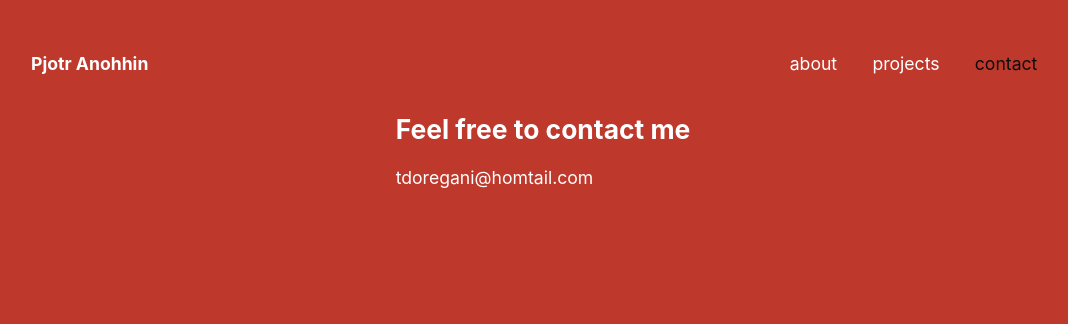
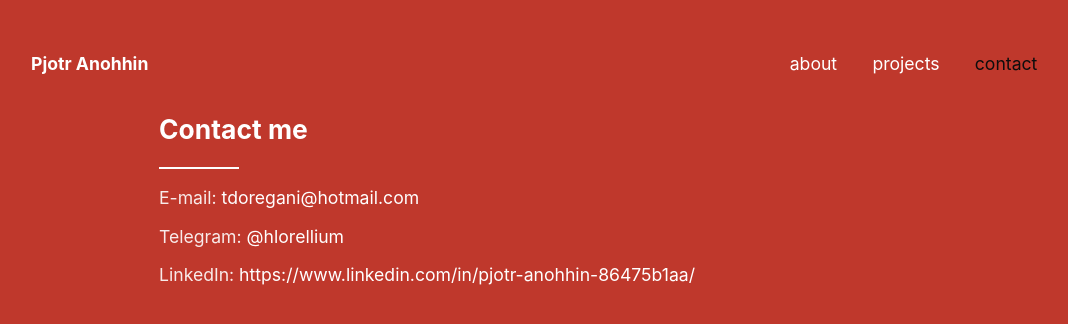
Before and after one commit to hlorellium/portfolio, a Next.js app: page /contact in a window 1280 px wide. Shown: the top 324 px of the page, without its empty margins (97-1165 px from the left). Built offline with nearby package versions, Linux system fonts and the light colour scheme.

Commit message:
minor style change

```diff
--- a/pages/contact.js
+++ b/pages/contact.js
@@ -1,10 +1,50 @@
 import React from 'react';
+import { css } from '@emotion/react';
 
 const Contact = () => {
     return (
-        <div>
-            <h2>Feel free to contact me</h2>
-            <a href="mailto: tdoregani@homtail.com">tdoregani@homtail.com</a>
+        <div
+            css={css`
+                width: 60vw;
+                .divider {
+                    width: 80px;
+                    height: 2px;
+                    background-color: var(--font);
+                    margin: 1rem 0;
+                }
+                span {
+                    opacity: 0.9;
+                }
+                a {
+                }
+                a:hover {
+                    text-decoration: underline;
+                }
+            `}
+        >
+            <h2>Contact me</h2>
+            <div className="divider" />
+            <p>
+                <span>E-mail:</span>{' '}
+                <a href="mailto: tdoregani@hotmail.com">
+                    tdoregani@hotmail.com
+                </a>
+            </p>
+            <p>
+                <span>Telegram:</span>{' '}
+                <a target="_blank" href="https://t.me/hlorellium">
+                    @hlorellium
+                </a>
+            </p>
+            <p>
+                <span>LinkedIn:</span>{' '}
+                <a
+                    target="_blank"
+                    href="https://www.linkedin.com/in/pjotr-anohhin-86475b1aa/"
+                >
+                    https://www.linkedin.com/in/pjotr-anohhin-86475b1aa/
+                </a>
+            </p>
         </div>
     );
 };
--- a/pages/projects/index.js
+++ b/pages/projects/index.js
@@ -1,5 +1,4 @@
 import Head from 'next/head';
-import Layout from '../../components/layout';
 import ProjectCard from '../../components/projectCard';
 import styles from '../../styles/projects.module.css';
 import { getSortedProjectsData } from '../../utils/projects';
--- a/styles/header.module.css
+++ b/styles/header.module.css
@@ -38,3 +38,9 @@
 .links li {
     margin: 0 1rem;
 }
+.links li a {
+}
+
+.links li a:hover {
+    color: var(--invertedFont);
+}
```
Also changed, not shown: pages/projects/[id].js (+11 -9 lines).
